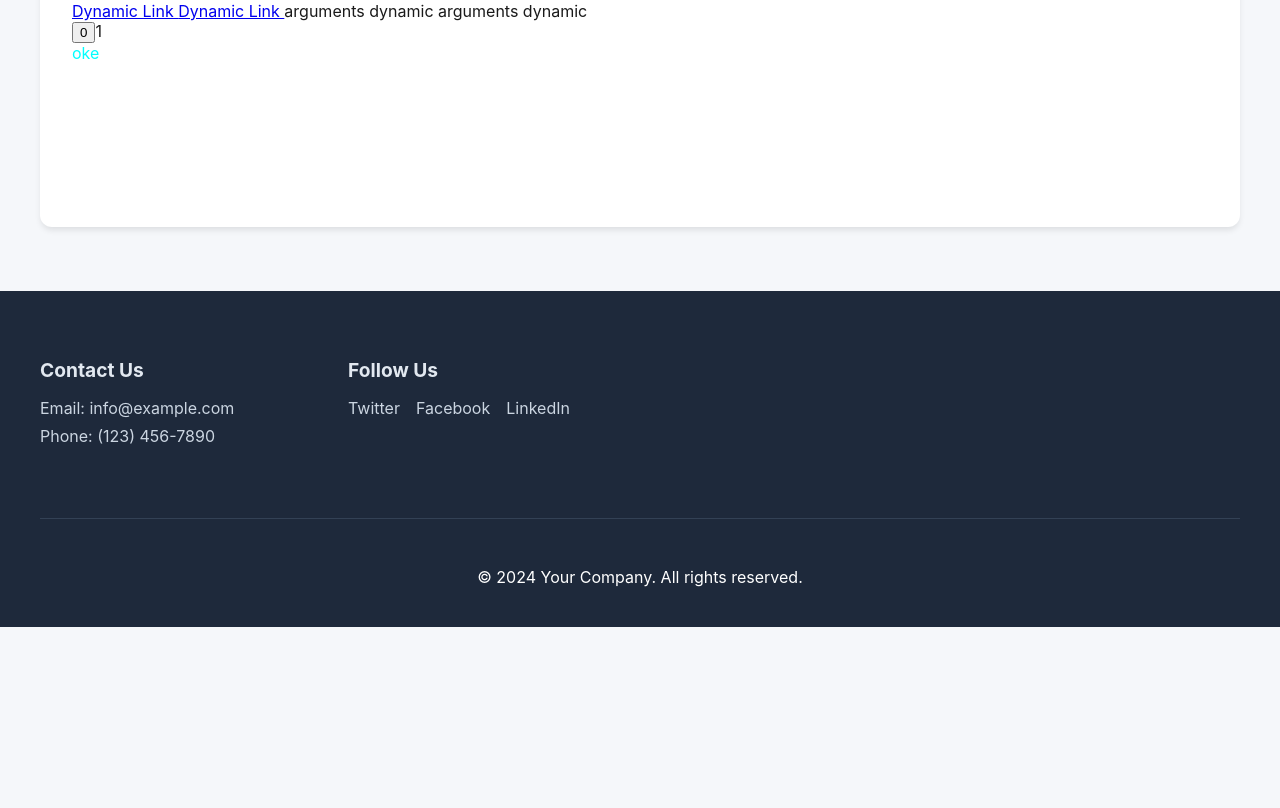
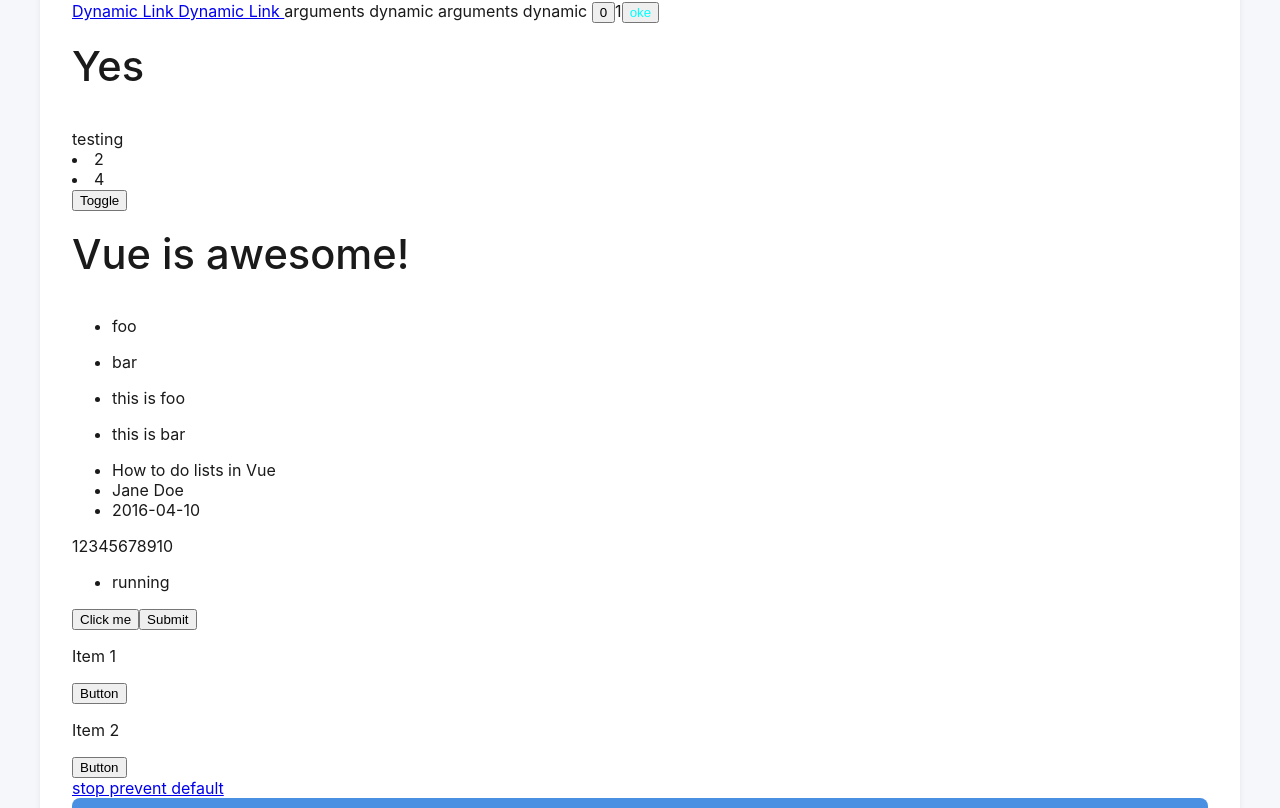
Before and after one commit to AhmatRandy/Vue-starter, a Vue app: page / in a window 1280 px wide. Shown: the part 433-1241 px from the top of the page. Before the commit the page ends 1060 px from the top, so only its background shows below. Built offline with nearby package versions, Linux system fonts and the light colour scheme; the HTML template or start-up script is replaced by a standard one.

Commit message:
learn event listener and more using vue, enjoy!!

```diff
--- a/src/App.vue
+++ b/src/App.vue
@@ -21,23 +21,8 @@ import { RouterLink, RouterView } from 'vue-router'
     </div>
 
     <footer class="footer">
-      <div class="footer-content">
-        <div class="footer-section">
-          <h3>Contact Us</h3>
-          <p>Email: info@example.com</p>
-          <p>Phone: (123) 456-7890</p>
-        </div>
-        <div class="footer-section">
-          <h3>Follow Us</h3>
-          <div class="social-links">
-            <a href="#" class="social-link">Twitter</a>
-            <a href="#" class="social-link">Facebook</a>
-            <a href="#" class="social-link">LinkedIn</a>
-          </div>
-        </div>
-        <div class="footer-bottom">
-          <p>&copy; 2024 Your Company. All rights reserved.</p>
-        </div>
+      <div class="footer-section">
+        <h3>Contact Us</h3>
       </div>
     </footer>
   </div>
@@ -165,30 +150,25 @@ body {
 }
 
 .footer {
-  background-color: #1e293b;
+  background-color: #fff;
   color: #ffffff;
-  padding: 3rem 0 1.5rem;
-  margin-top: 2rem;
 }
 
 .footer-content {
   max-width: 1200px;
   margin: 0 auto;
-  padding: 0 2rem;
   display: grid;
-  grid-template-columns: repeat(auto-fit, minmax(250px, 1fr));
-  gap: 2rem;
-}
-
-.footer-section h3 {
-  font-size: 1.2rem;
-  margin-bottom: 1rem;
-  color: #e2e8f0;
 }
 
 .footer-section p {
   color: #cbd5e1;
-  margin: 0.5rem 0;
+}
+.footer-section {
+  display: flex;
+  flex-direction: column;
+  justify-content: center;
+  align-items: center;
+  color: #2563eb;
 }
 
 .social-links {
@@ -207,7 +187,6 @@ body {
 }
 
 .footer-bottom {
-  grid-column: 1 / -1;
   text-align: center;
   padding-top: 2rem;
   border-top: 1px solid #334155;
--- a/src/components/HelloWorld.vue
+++ b/src/components/HelloWorld.vue
@@ -1,8 +1,6 @@
 <script setup lang="ts">
-import { computed, ref } from 'vue'
-// defineProps<{
-//   msg: string
-// }>()
+import { computed, reactive, ref } from 'vue'
+// import MyComponent from './MyComponent.vue'
 
 const objectOffers = {
   id: 'container',
@@ -10,16 +8,47 @@ const objectOffers = {
 
 const isActive = ref(true)
 const hasError = ref(false)
+const isActive2 = ref(false)
+const hasError2 = ref(true)
+const numbers = ref([1, 2, 3, 4, 5])
+const parentMessage = ref('this is')
+const msg = ref([
+  {
+    id: 1,
+    message: 'foo',
+  },
+  {
+    id: 2,
+    message: 'bar',
+  },
+])
+
+const todos = ref([
+  {
+    title: 'running',
+    isComplete: false,
+  },
+  {
+    title: 'walk',
+    isComplete: true,
+  },
+])
+
+const name = ref('Vue js')
 
 const count = ref(0)
 const object = { id: ref(1) }
-// const { id } = object
-
 const interpolation = 'this is interpolation'
 const directive = 'this is directive'
 const number = 0
 const ok = true
 const message = 'Hello World'
+
+const myObject = reactive({
+  title: 'How to do lists in Vue',
+  author: 'Jane Doe',
+  publishedAt: '2016-04-10',
+})
 
 const doSomething = () => {
   alert('hello')
@@ -38,9 +67,75 @@ const changeColor = () => {
 const addCount = () => {
   count.value++
 }
+const awesome = ref(true)
 
 const attributeName = ref('href')
 const url = ref('https://example.com')
+
+// computed
+const author = reactive({
+  name: 'John Doe',
+  books: ['Vue 2 - Advanced Guide', 'Vue 3 - Basic Guide', 'Vue 4 - The Mystery'],
+})
+
+const evenNumbers = computed(() => {
+  console.log('ex me bro')
+  return numbers.value.filter((n) => n % 2 === 0)
+})
+
+// a computed ref
+const publishedBooksMessage = computed(() => {
+  console.log('computed executed')
+  return author.books.length > 0 ? 'Yes' : 'No'
+})
+
+const classObject = computed(() => {
+  console.log('ex')
+  const oke = {
+    active: isActive2.value && !hasError2.value,
+    'text-danger': hasError2.value,
+  }
+  return oke
+})
+
+const eventListener = (event: any) => {
+  console.log('event', event)
+  alert(`Hello ${name.value}!`)
+  if (event) {
+    alert(event.target.tagName)
+  }
+}
+
+function warn(message, event) {
+  if (event) {
+    event.preventDefault()
+  }
+  alert(message)
+}
+
+const handleItemClick = () => {
+  alert('clicked to')
+}
+
+const handleButtonClick = () => {
+  console.log('Button clicked')
+}
+
+const string = ref('')
+
+const handleLinkClick = () => {
+  const conditionMet = false
+  if (!conditionMet) {
+    string.value = 'Navigasi dibatalkan!'
+    return
+  }
+
+  window.location.href = 'https://example.com'
+}
+
+const handleClick = () => {
+  alert('Div clicked!')
+}
 </script>
 
 <template>
@@ -75,16 +170,99 @@ const url = ref('https://example.com')
     <a v-on:[eventName]="doSomethingNew"> arguments dynamic </a>
     <a @[eventName]="doSomethingNew"> arguments dynamic </a>
     <!--  arguments dynamic  -->
+
+    <!-- ref -->
+    <button @click="addCount">{{ count }}</button>
+    <span>{{ object.id }}</span>
+    <!-- ref -->
+
+    <button
+      class="static"
+      @click="changeColor"
+      :class="{ active: isActive, 'text-danger': hasError }"
+    >
+      oke
+    </button>
+
+    <!-- computed -->
+    <h1>{{ publishedBooksMessage }}</h1>
+    <div :class="classObject">testing</div>
+    <li v-for="n in evenNumbers" :key="n">{{ n }}</li>
+
+    <!-- computed -->
+
+    <!-- conditional rendering -->
+    <button @click="awesome = !awesome">Toggle</button>
+    <h1 v-if="awesome">Vue is awesome!</h1>
+    <h1 v-else>Oh no 😢</h1>
+    <!-- conditional rendering -->
+
+    <!-- v-for -->
+    <ul v-for="message in msg" :key="message.id">
+      <li>{{ message.message }}</li>
+    </ul>
+    <ul v-for="(message, id) in msg" :key="id">
+      <li>{{ parentMessage }} {{ message.message }}</li>
+    </ul>
+    <!-- v-for -->
+
+    <!-- v-for with looping value in object -->
+    <ul>
+      <li v-for="value in myObject" :key="value">
+        {{ value }}
+      </li>
+    </ul>
+    <!-- v-for with looping value in object -->
+    <span v-for="n in 10" :key="n">{{ n }} </span>
+
+    <!-- v-for with v-if -->
+    <div>
+      <ul v-for="todo in todos" :key="todo.title">
+        <li v-if="!todo.isComplete" :key="todo.title">
+          {{ todo.title }}
+        </li>
+      </ul>
+    </div>
+  </div>
+  <!-- v-for with v-if -->
+
+  <!-- looping in component -->
+  <!-- <MyComponent
+    v-for="(item, index) in todos"
+    :title="item.title"
+    :index="index"
+    :key="item.title"
+  /> -->
+  <!-- looping in component -->
+
+  <!-- event listening -->
+  <button @click="eventListener">Click me</button>
+  <button @click="(event) => warn('Form cannot be submitted yet.', event)">Submit</button>
+
+  <div @click="handleItemClick">
+    <div class="item">
+      <p>Item 1</p>
+      <button @click="handleButtonClick">Button</button>
+    </div>
+    <div class="item">
+      <p>Item 2</p>
+      <button @click.stop="handleButtonClick">Button</button>
+    </div>
   </div>
 
-  <!-- ref -->
-  <button @click="addCount">{{ count }}</button>
-  <span>{{ object.id }}</span>
-  <!-- ref -->
+  <div>
+    <a href="https://example.com" @click.stop.prevent="handleLinkClick">stop prevent default</a>
+    <p v-if="string">{{ string }}</p>
+  </div>
 
-  <div class="static" @click="changeColor" :class="{ active: isActive, 'text-danger': hasError }">
-    oke
+  <div class="clickable-area" @click.self="handleClick">
+    <p>This is a clickable area. Click here!</p>
+    <button @click="handleButtonClick">Click Me Too</button>
   </div>
+
+  <!-- event listening -->
+
+  <a @click.stop="eventListener">cek</a>
 </template>
 
 <style scoped>
@@ -93,6 +271,10 @@ h1 {
   font-size: 2.6rem;
   position: relative;
   top: -10px;
+}
+
+.blue-container {
+  background: blue;
 }
 
 .static.text-danger {
@@ -108,8 +290,16 @@ h1 {
 }
 text {
   display: flex;
-  flex-direction: column;
+  flex-direction: row;
   gap: 5px;
+}
+.clickable-area {
+  padding: 20px;
+  background-color: #4a90e2;
+  color: white;
+  text-align: center;
+  border-radius: 8px;
+  cursor: pointer;
 }
 
 h3 {
--- /dev/null
+++ b/src/components/MyComponent.vue
@@ -0,0 +1,20 @@
+<script setup lang="ts">
+defineProps<{
+  title: string
+  index: number
+}>()
+</script>
+
+<template>
+  <div class="container">
+    <span>{{ title }}</span>
+    <span>{{ title }}</span>
+  </div>
+</template>
+
+<style scoped>
+.container {
+  display: flex;
+  gap: 2px;
+}
+</style>
```
